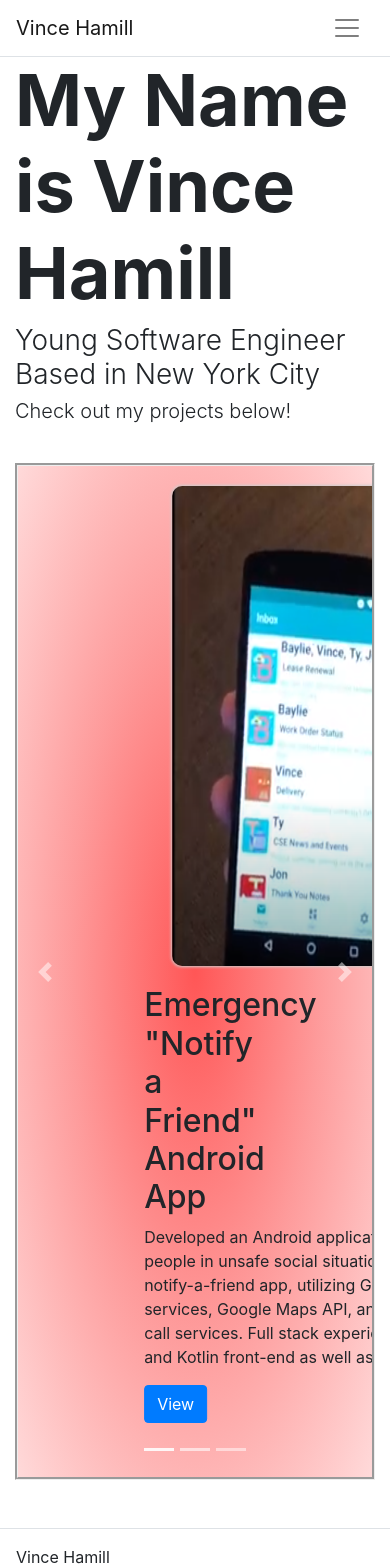
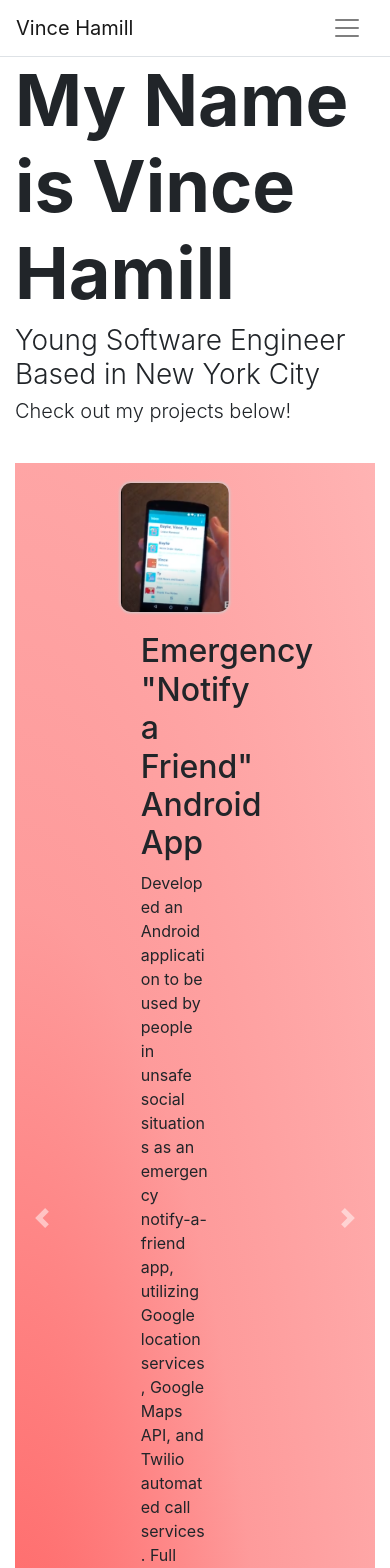
Before and after one commit to vhamill/portfolio-website, a React (Create React App) app: page / in a window 390 px wide. Shown: the top 1568 px of the page. Built offline with nearby package versions, Linux system fonts and the light colour scheme.

Commit message:
page responsiveness

```diff
--- a/src/components/Card.js
+++ b/src/components/Card.js
@@ -10,10 +10,10 @@ function Card(props) {
     return(
         <div className="container d-inline-block v-card">
             <div className="row mx-5 px-5">
-                <div className="col ml-5">
-                    <img className="v-card-image" src={props.item.imgSrc} alt={props.item.imgSrc} />
+                <div className="col-sm-12 col-md-6 col-lg-4 m-auto">
+                    <img className="v-card-image img-fluid" src={props.item.imgSrc} alt={props.item.imgSrc} />
                 </div>
-                <div className="col mr-5">
+                <div className="col-sm-12 col-md-6 col-lg-8">
                     <div className="card-body">
                         <CardInfo className="break-text" title={props.item.title} subTitle={props.item.subTitle} link={props.item.link} />
                         <Button href={props.item.link}>View</Button>
--- a/src/components/CardInfo.js
+++ b/src/components/CardInfo.js
@@ -6,7 +6,7 @@ function CardInfo(props) {
     const style = useSpring({opacity: 1, from: {opacity: 0}});
 
     return(
-        <animated.div className="" style={style}>
+        <animated.div className="" style={style} >
             <h2 className="">{props.title}</h2>
             <p className="break-text">{props.subTitle}</p>
         </animated.div>
--- a/src/index.css
+++ b/src/index.css
@@ -15,6 +15,7 @@ code {
 
 .v-card {
   margin: 20px;
+  min-height: 400px;
 }
 
 .v-card-image {
@@ -28,7 +29,7 @@ code {
   border-radius: 10px;
   width: 300px;
   height: 300px;
-  margin-bottom: 40px;
+  margin-bottom: 20px;
   margin-right: 40px;
   box-shadow: 0px 0px 3px 1px #ccc;
 }
@@ -60,21 +61,21 @@ code {
 
 .break-text {
   word-wrap: break-word;
-  width: 400px;
 }
 
 .carousel-color {
-  background-image: radial-gradient(rgba(255, 74, 74, 0.932), rgb(253, 110, 110, 0.692), rgba(255, 194, 194, 0.61));
-  border-style: groove;
+  background-image: radial-gradient(at bottom left, rgba(255, 74, 74, 0.932), rgb(253, 110, 110, 0.692), rgba(255, 131, 131, 0.61));
+  /*border-style: groove;*/
 }
 
 .about-me-box {
   /* background-color: rgb(110, 0, 0); */
-  background-image: radial-gradient(rgb(211, 0, 0), rgb(170, 26, 1), rgba(129, 41, 0, 0.911));
-  border-style: groove;
+  background-image: radial-gradient(at bottom left, rgb(211, 0, 0), rgb(189, 28, 0), rgba(116, 13, 0, 0.925));
+  /*border-style: groove;*/
   margin-left: 150px;
   margin-right: 150px;
   padding-top: 40px;
+  padding-bottom: 30px;
   padding-left: 120px;
   padding-right: 120px;
   color: white;
--- a/src/pages/AboutPage.js
+++ b/src/pages/AboutPage.js
@@ -13,7 +13,7 @@ function AboutPage(props){
             <Hero title={props.title} />
             <div className="about-me-box">
 
-                <img className="profile-picture-image" src={props.imgSrc} alt={props.imgSrc} align="left"/>
+                <img className="profile-picture-image img-fluid" src={props.imgSrc} alt={props.imgSrc} align="left"/>
 
                 <p>My name is Vince Hamill. I am a new grad full stack software engineer with a BS in
                     Computer Science from Texas A&M University with Cum Laude honors. I also have minors
--- a/src/pages/HomePage.js
+++ b/src/pages/HomePage.js
@@ -8,7 +8,7 @@ function HomePage(props){
     return(
         <div>
             <Hero title={props.title} subTitle={props.subTitle} text={props.text}/>
-            <CarouselContainer />
+            <CarouselContainer/>
         </div>
     );
 
```
